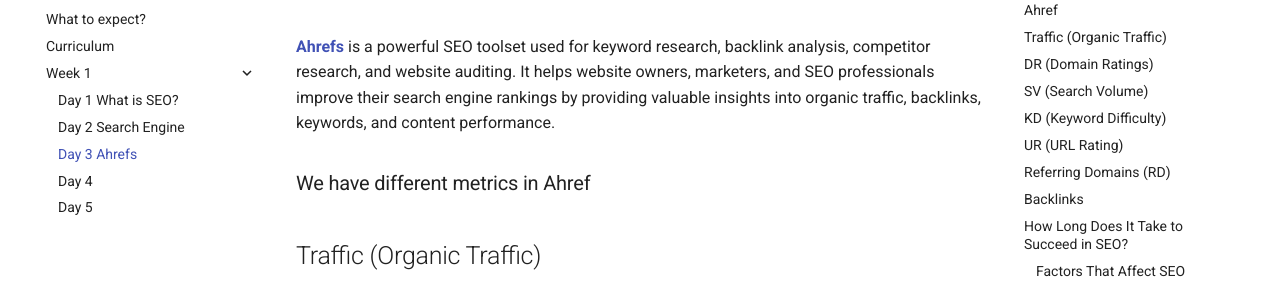
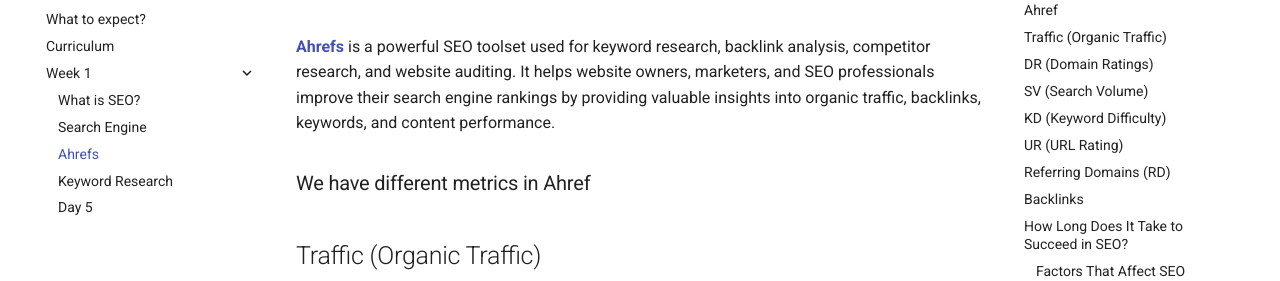
Before and after one commit to jatioi/mkdocs-seo-textbook, an MkDocs documentation site: the page built from docs/week_1/week1day3.md, in a window 1280 px wide. Shown: the part 146-427 px from the top of the page. Built offline with MkDocs 1.6.1 and Material for MkDocs 9.7.7, drawn with Linux system fonts in a browser that asks for light colours.

Commit message:
Update week 1 day 4 lessons with images

```diff
--- a/mkdocs.yml
+++ b/mkdocs.yml
@@ -50,8 +50,8 @@
   - Curriculum: curriculum.md
 #  - Fundamentals: fundamental.md
   - Week 1:
-    - Day 1 What is SEO?: week_1/week1day1.md
-    - Day 2 Search Engine: week_1/week1day2.md
-    - Day 3 Ahrefs: week_1/week1day3.md
-    - Day 4: week_1/week1day4.md
+    - What is SEO?: week_1/week1day1.md
+    - Search Engine: week_1/week1day2.md
+    - Ahrefs: week_1/week1day3.md
+    - Keyword Research: week_1/week1day4.md
     - Day 5: week_1/week1day5.md
```
Also changed, not shown: docs/week_1/week1day4.md (+108 -0 lines), docs/images/week_1/Brainstorm Keywords.png (added), docs/images/week_1/Check Search Volume & Competition.png (added).
